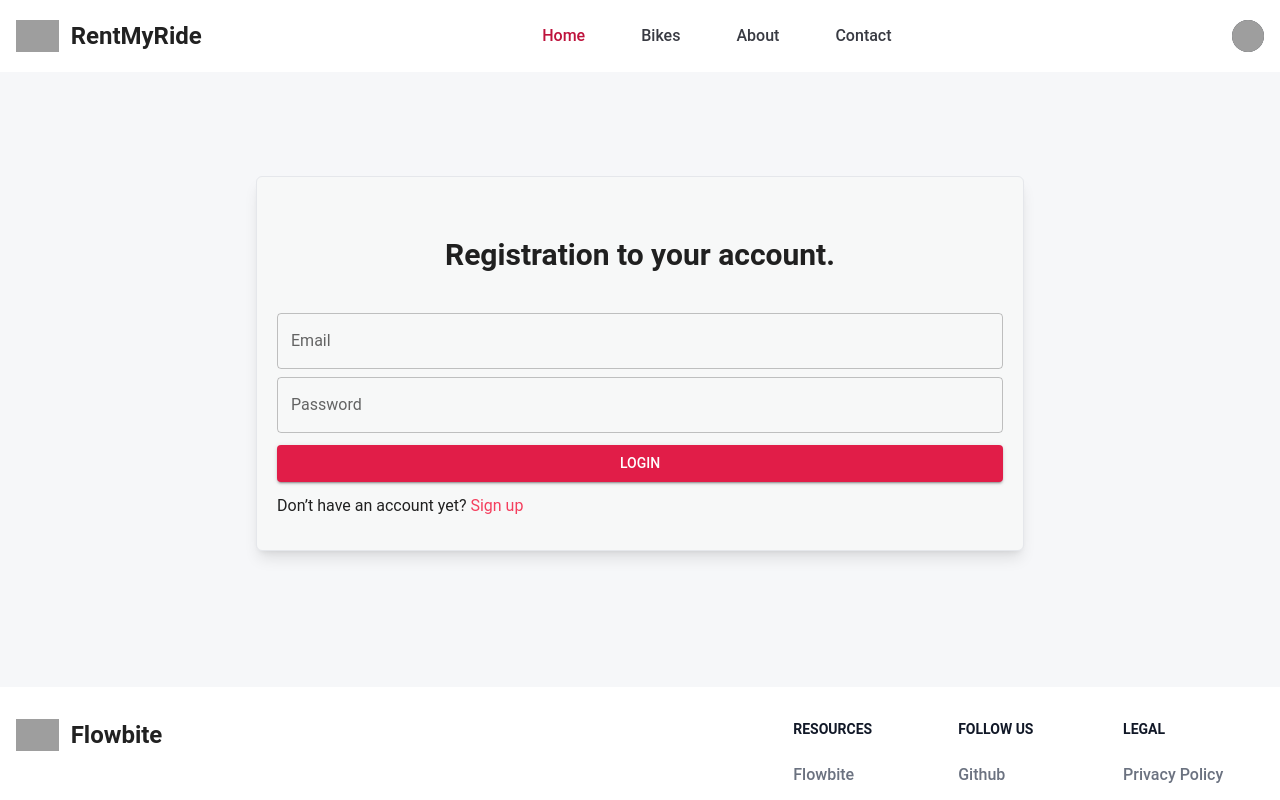
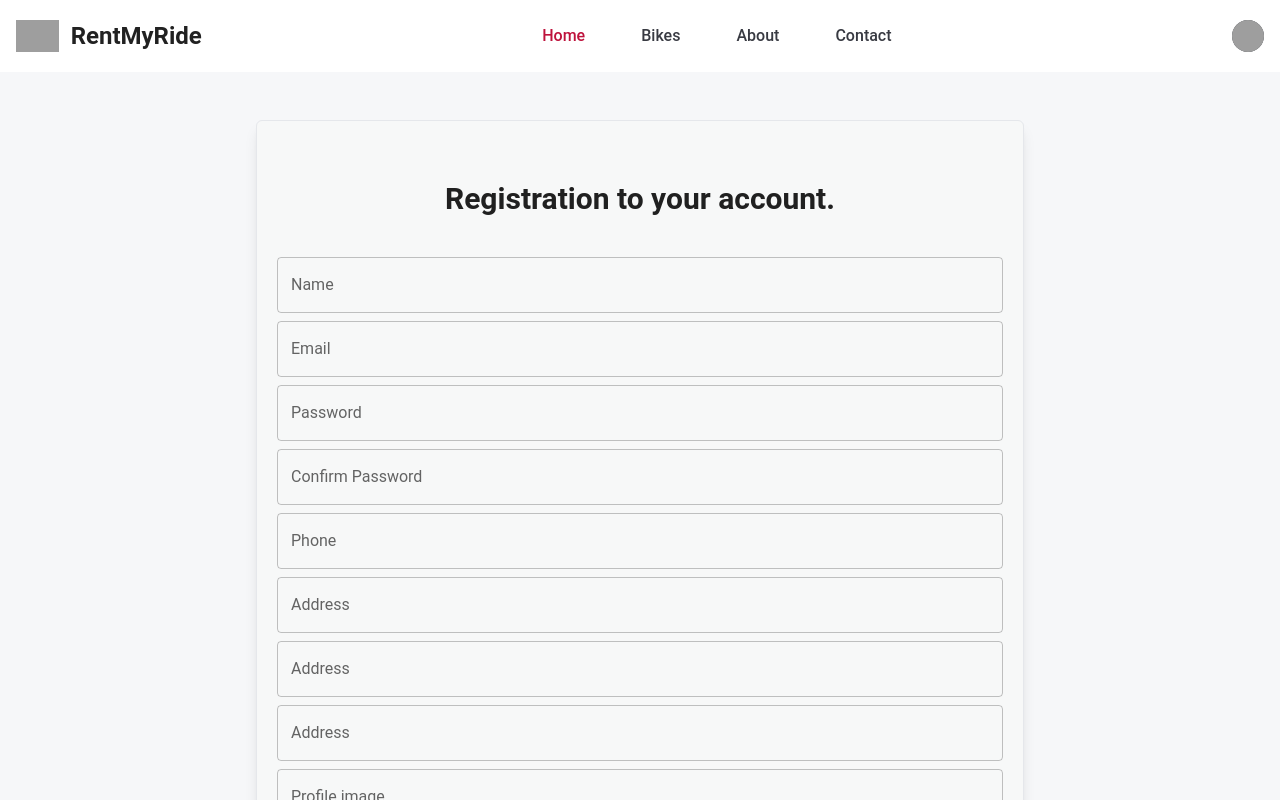
Before and after one commit to AbuBokorprog/bike-rental-service-client, a React (Vite) app: page /registration in a window 1280 px wide. Shown: the top 800 px of the page. Built offline with nearby package versions, Linux system fonts and the light colour scheme; grey boxes are pictures that could not be loaded.

Commit message:
Registration page created.

```diff
--- a/src/pages/auth/Login.tsx
+++ b/src/pages/auth/Login.tsx
@@ -75,7 +75,7 @@ const Login: React.FC = () => {
               to={"/registration"}
               className="text-primary-500 hover:underline"
             >
-              Sign up
+              Register
             </Link>
           </p>
         </div>
--- a/src/pages/auth/Registration.tsx
+++ b/src/pages/auth/Registration.tsx
@@ -18,7 +18,7 @@ const Registration: React.FC = () => {
   };
 
   return (
-    <div className="my-24">
+    <div className="my-5 lg:my-10">
       <form
         onSubmit={handleSubmit(onSubmit)}
         className="max-w-screen-md mx-auto bg-secondary-50 p-5 rounded-md border shadow-lg"
@@ -26,6 +26,24 @@ const Registration: React.FC = () => {
         <h3 className="text-xl lg:text-3xl font-semibold my-5 lg:my-10 text-center">
           Registration to your account.
         </h3>
+        <div className="my-2">
+          <Controller
+            control={control}
+            rules={{ required: true }}
+            name="name"
+            render={({ field }) => (
+              <TextField
+                {...field}
+                label="Name"
+                id="name"
+                type="text"
+                variant="outlined"
+                className="bg-secondary-50 border border-secondary-300 text-secondary-900 text-sm rounded-md focus:ring-primary-500 focus:border-primary-500 block w-full p-2.5 dark:bg-secondary-700 dark:border-secondary-600 dark:placeholder-secondary-400 dark:text-white dark:focus:ring-primary-500 dark:focus:border-primary-500"
+              />
+            )}
+          />
+        </div>
+        <div className="my-2">
           <Controller
             control={control}
             rules={{ required: true }}
@@ -41,6 +59,7 @@ const Registration: React.FC = () => {
               />
             )}
           />
+        </div>
         <div className="my-2">
           <Controller
             control={control}
@@ -58,6 +77,108 @@ const Registration: React.FC = () => {
             )}
           />
         </div>
+        <div className="my-2">
+          <Controller
+            control={control}
+            rules={{ required: true }}
+            name="confirmPassword"
+            render={({ field }) => (
+              <TextField
+                {...field}
+                label="Confirm Password"
+                id="confirmPassword"
+                type="password"
+                variant="outlined"
+                className="bg-secondary-50 border border-secondary-300 text-secondary-900 text-sm rounded-md focus:ring-primary-500 focus:border-primary-500 block w-full p-2.5 dark:bg-secondary-700 dark:border-secondary-600 dark:placeholder-secondary-400 dark:text-white dark:focus:ring-primary-500 dark:focus:border-primary-500"
+              />
+            )}
+          />
+        </div>
+        <div className="my-2">
+          <Controller
+            control={control}
+            rules={{ required: true }}
+            name="phone"
+            render={({ field }) => (
+              <TextField
+                {...field}
+                label="Phone"
+                id="phone"
+                type="text"
+                variant="outlined"
+                className="bg-secondary-50 border border-secondary-300 text-secondary-900 text-sm rounded-md focus:ring-primary-500 focus:border-primary-500 block w-full p-2.5 dark:bg-secondary-700 dark:border-secondary-600 dark:placeholder-secondary-400 dark:text-white dark:focus:ring-primary-500 dark:focus:border-primary-500"
+              />
+            )}
+          />
+        </div>
+        <div className="my-2">
+          <Controller
+            control={control}
+            rules={{ required: true }}
+            name="address"
+            render={({ field }) => (
+              <TextField
+                {...field}
+                label="Address"
+                id="address"
+                type="text"
+                variant="outlined"
+                className="bg-secondary-50 border border-secondary-300 text-secondary-900 text-sm rounded-md focus:ring-primary-500 focus:border-primary-500 block w-full p-2.5 dark:bg-secondary-700 dark:border-secondary-600 dark:placeholder-secondary-400 dark:text-white dark:focus:ring-primary-500 dark:focus:border-primary-500"
+              />
+            )}
+          />
+        </div>
+        <div className="my-2">
+          <Controller
+            control={control}
+            rules={{ required: true }}
+            name="address"
+            render={({ field }) => (
+              <TextField
+                {...field}
+                label="Address"
+                id="address"
+                type="text"
+                variant="outlined"
+                className="bg-secondary-50 border border-secondary-300 text-secondary-900 text-sm rounded-md focus:ring-primary-500 focus:border-primary-500 block w-full p-2.5 dark:bg-secondary-700 dark:border-secondary-600 dark:placeholder-secondary-400 dark:text-white dark:focus:ring-primary-500 dark:focus:border-primary-500"
+              />
+            )}
+          />
+        </div>
+        <div className="my-2">
+          <Controller
+            control={control}
+            rules={{ required: true }}
+            name="address"
+            render={({ field }) => (
+              <TextField
+                {...field}
+                label="Address"
+                id="address"
+                type="text"
+                variant="outlined"
+                className="bg-secondary-50 border border-secondary-300 text-secondary-900 text-sm rounded-md focus:ring-primary-500 focus:border-primary-500 block w-full p-2.5 dark:bg-secondary-700 dark:border-secondary-600 dark:placeholder-secondary-400 dark:text-white dark:focus:ring-primary-500 dark:focus:border-primary-500"
+              />
+            )}
+          />
+        </div>
+        <div className="my-2">
+          <Controller
+            control={control}
+            rules={{ required: true }}
+            name="image"
+            render={({ field }) => (
+              <TextField
+                {...field}
+                label="Profile image"
+                id="image"
+                type="text"
+                variant="outlined"
+                className="bg-secondary-50 border border-secondary-300 text-secondary-900 text-sm rounded-md focus:ring-primary-500 focus:border-primary-500 block w-full p-2.5 dark:bg-secondary-700 dark:border-secondary-600 dark:placeholder-secondary-400 dark:text-white dark:focus:ring-primary-500 dark:focus:border-primary-500"
+              />
+            )}
+          />
+        </div>
         <div className="text-center my-3">
           <Button
             type="submit"
@@ -65,17 +186,14 @@ const Registration: React.FC = () => {
             color="primary"
             className="w-full"
           >
-            Login
+            Registered
           </Button>
         </div>
         <div className="my-3">
           <p>
-            Don’t have an account yet?{" "}
-            <Link
-              to={"/registration"}
-              className="text-primary-500 hover:underline"
-            >
-              Sign up
+            Are you already registered?{" "}
+            <Link to={"/login"} className="text-primary-500 hover:underline">
+              Login
             </Link>
           </p>
         </div>
```
Lines whose indentation alone changed are shown as unchanged.
